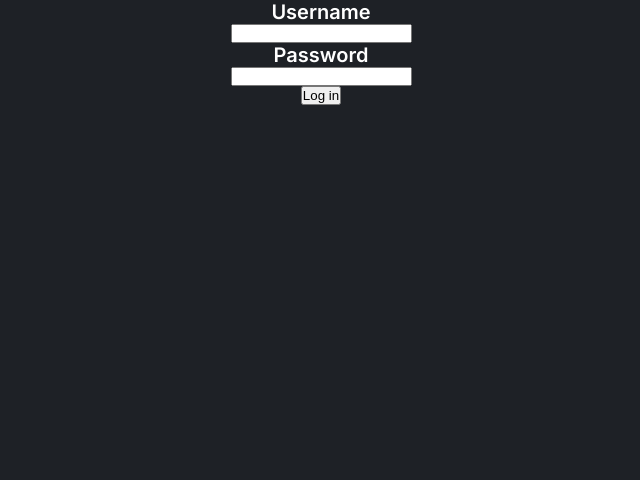
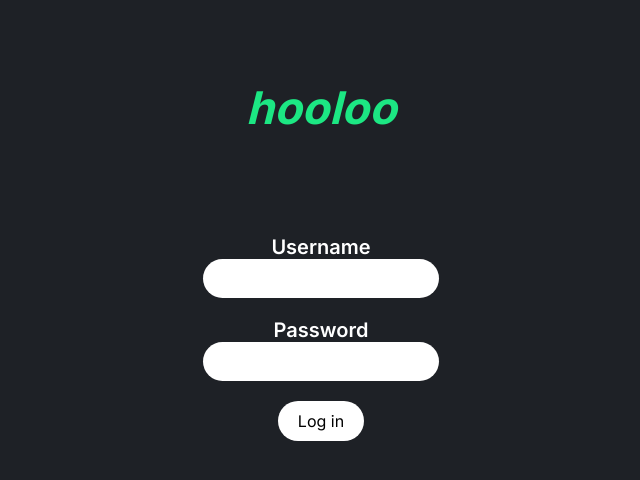
Before and after one commit to localhostwiththemost/hooloo, a React (Vite) app: page /login in a window 1280 px wide. Shown: the top 480 px of the page, without its empty margins (319-959 px from the left). Built offline with nearby package versions, Linux system fonts and the light colour scheme; no server answers.

Commit message:
Added error page/logic and login/logout logic as well as styling for both

```diff
--- a/package.json
+++ b/package.json
@@ -12,7 +12,7 @@
     "@emotion/react": "^11.10.5",
     "react": "^18.2.0",
     "react-dom": "^18.2.0",
-    "react-router-dom": "^6.6.2",
+    "react-router-dom": "^6.8.0",
     "react-spinners": "^0.13.7"
   },
   "devDependencies": {
--- a/src/Account.jsx
+++ b/src/Account.jsx
@@ -1,7 +1,7 @@
 import React, { useState, useEffect } from "react";
 import { Link } from "react-router-dom";
 
-function Account() {
+function Account(props) {
   const [name, setName] = useState("");
   const [username, setUsername] = useState("admin");
   const [password, setPassword] = useState("admin");
@@ -61,7 +61,14 @@ function Account() {
     <>
       <section className="account-section">
         <Link to="/login">
-          <ion-icon name="log-out-outline" className="logout-icon"></ion-icon>
+          <ion-icon
+            name="log-out-outline"
+            className="logout-icon"
+            onClick={() => {
+              localStorage.setItem("isLoggedIn", false);
+              props.updateIsLoggedIn(false);
+            }}
+          ></ion-icon>
         </Link>
         <div className="account-container">
           <h1 className="account-heading">Manage Your Account</h1>
--- a/src/App.jsx
+++ b/src/App.jsx
@@ -1,5 +1,5 @@
 import React, { useState, useEffect } from "react";
-import { Route, Routes, useLocation } from "react-router-dom";
+import { Route, Routes, useLocation, useNavigate } from "react-router-dom";
 import "./sass/main.css";
 import Login from "./Login";
 import ScrollToTop from "./ScrollToTop";
@@ -10,6 +10,7 @@ import Genres from "./Genres";
 import Starred from "./Starred";
 import Account from "./Account";
 import Footer from "./Footer";
+import ErrorPage from "./ErrorPage";
 import { OMDB_API_KEY } from "./env.js";
 
 const API_KEY = OMDB_API_KEY;
@@ -21,8 +22,39 @@ function App() {
   const [searchTerm, setSearchTerm] = useState("Movie");
   const [loading, setLoading] = useState(true);
   const [className, setClassName] = useState("");
+  const [isLoggedIn, setIsLoggedIn] = useState(
+    localStorage.getItem("isLoggedIn")
+  );
 
   const location = useLocation();
+  const navigate = useNavigate();
+
+  // A callback function to update the isLoggedIn state in the App component
+  const updateIsLoggedIn = (status) => {
+    setIsLoggedIn(status);
+    navigate("/");
+  };
+
+  useEffect(() => {
+    const isLoggedInLS = localStorage.getItem("isLoggedIn");
+    if (!isLoggedInLS) {
+      localStorage.setItem("isLoggedIn", false);
+    }
+
+    if (isLoggedInLS === "true") {
+      setIsLoggedIn(true);
+    } else {
+      setIsLoggedIn(false);
+    }
+  }, []);
+
+  // If user navigates to the login page they will be logged out
+  useEffect(() => {
+    if (location.pathname === "/login" && isLoggedIn) {
+      localStorage.setItem("isLoggedIn", false);
+      setIsLoggedIn(false);
+    }
+  }, [location.pathname, isLoggedIn]);
 
   useEffect(() => {
     setLoading(false);
@@ -46,6 +78,8 @@ function App() {
 
   return (
     <>
+      {isLoggedIn ? (
+        <>
           <ScrollToTop />
           <NavBar
             searchMovies={searchMovies}
@@ -53,7 +87,11 @@ function App() {
             setSearchTerm={setSearchTerm}
             className={className}
           />
+        </>
+      ) : null}
       <Routes>
+        {isLoggedIn ? (
+          <>
             <Route
               path="/"
               element={<Results loading={loading} movies={movies} />}
@@ -62,16 +100,31 @@ function App() {
               path="/login"
               element={
                 <div className="login-page">
-              <Login />
+                  <Login updateIsLoggedIn={updateIsLoggedIn} />
                 </div>
               }
             />
             <Route path="/featured" element={<Featured />} />
             <Route path="/genres" element={<Genres />} />
             <Route path="/starred" element={<Starred />} />
-        <Route path="/account" element={<Account />} />
+            <Route
+              path="/account"
+              element={<Account updateIsLoggedIn={updateIsLoggedIn} />}
+            />
+          </>
+        ) : (
+          <Route
+            path="/login"
+            element={
+              <div className="login-page">
+                <Login updateIsLoggedIn={updateIsLoggedIn} />
+              </div>
+            }
+          />
+        )}
+        <Route path="*" element={<ErrorPage />} />
       </Routes>
-      <Footer className={className} />
+      {isLoggedIn ? <Footer className={className} /> : null}
     </>
   );
 }
--- /dev/null
+++ b/src/ErrorPage.jsx
@@ -0,0 +1,11 @@
+import React from "react";
+
+function ErrorPage() {
+  return (
+    <div className="error-container">
+      <h1 className="error">404: Page Not Found</h1>
+    </div>
+  );
+}
+
+export default ErrorPage;
--- a/src/Login.jsx
+++ b/src/Login.jsx
@@ -11,7 +11,6 @@ function Login(props) {
 
   useEffect(() => {
     if (isLoggedIn && location.pathname === "/login") {
-      //history.push("/");
       navigate("/");
     }
   }, [isLoggedIn, location]);
@@ -23,8 +22,10 @@ function Login(props) {
 
     if (username !== "" && password !== "") {
       if (username === lsUsername && password === lsPassword) {
+        localStorage.setItem("isLoggedIn", true);
         setIsLoggedIn(true);
-        //navigate("/");
+        // Pass the updated isLoggedIn value to the parent component(App) using props
+        props.updateIsLoggedIn(true);
       } else {
         alert("Incorrect username or password");
       }
@@ -36,6 +37,9 @@ function Login(props) {
   return (
     <>
       <div className="login-container">
+        <div className="login-title__container">
+          <h1 className="login-title">hooloo</h1>
+        </div>
         <form className="login-form" onSubmit={handleSubmit}>
           <label htmlFor="username">Username</label>
           <input
@@ -49,7 +53,9 @@ function Login(props) {
             name="password"
             onChange={(e) => setPassword(e.target.value)}
           />
-          <button type="submit">Log in</button>
+          <button type="submit" className="login-btn">
+            Log in
+          </button>
         </form>
       </div>
     </>
--- a/src/NavBar.jsx
+++ b/src/NavBar.jsx
@@ -1,10 +1,11 @@
 import React, { useState } from "react";
-import { Link, useNavigate } from "react-router-dom";
+import { Link, useNavigate, useLocation } from "react-router-dom";
 
 function NavBar(props) {
   const [activeTab, setActiveTab] = useState("home");
 
   const navigate = useNavigate();
+  const location = useLocation();
 
   const searchMovies = async (title) => {
     navigate("/");
@@ -25,7 +26,7 @@ function NavBar(props) {
             <li>
               <Link
                 to="/"
-                className={activeTab === "home" ? "active" : ""}
+                className={location.pathname === "/" ? "active" : ""}
                 onClick={() => setActiveTab("home")}
               >
                 Home
@@ -34,7 +35,7 @@ function NavBar(props) {
             <li>
               <Link
                 to="/featured"
-                className={activeTab === "featured" ? "active" : ""}
+                className={location.pathname === "/featured" ? "active" : ""}
                 onClick={() => setActiveTab("featured")}
               >
                 Featured
@@ -43,7 +44,7 @@ function NavBar(props) {
             <li>
               <Link
                 to="/genres"
-                className={activeTab === "genres" ? "active" : ""}
+                className={location.pathname === "/genres" ? "active" : ""}
                 onClick={() => setActiveTab("genres")}
               >
                 Genres
@@ -52,7 +53,7 @@ function NavBar(props) {
             <li>
               <Link
                 to="/starred"
-                className={activeTab === "starred" ? "active" : ""}
+                className={location.pathname === "/starred" ? "active" : ""}
                 onClick={() => setActiveTab("starred")}
               >
                 My Starred
@@ -82,7 +83,7 @@ function NavBar(props) {
           </div>
           <Link
             to="/account"
-            className={activeTab === "account" ? "active-account" : ""}
+            className={location.pathname === "/account" ? "active-account" : ""}
             onClick={() => setActiveTab("account")}
           >
             <ion-icon name="person-circle"></ion-icon>
--- /dev/null
+++ b/src/sass/components/_button.scss
@@ -0,0 +1,13 @@
+.login-btn {
+  padding: 1rem 2rem;
+  font-family: "Inter", sans-serif;
+  font-size: 1.6rem;
+  border-radius: 3rem;
+  border: none;
+  cursor: pointer;
+  background-color: #fff;
+}
+
+.login-btn:hover {
+  background-color: $color-hulu-green;
+}
--- a/src/sass/components/_login.scss
+++ b/src/sass/components/_login.scss
@@ -2,6 +2,22 @@
   //z-index: 10000;
   background-color: #1e2126;
   height: 100vh;
+}
+
+.login-title__container {
+  display: flex;
+  flex-direction: column;
+  justify-content: center;
+  align-items: center;
+  padding-top: 80px;
+  padding-bottom: 100px;
+}
+
+.login-title {
+  color: $color-hulu-green;
+  font-weight: 700;
+  font-size: 4.5rem;
+  font-style: italic;
 }
 
 .login-form {
@@ -9,6 +25,26 @@
   flex-direction: column;
   justify-content: center;
   align-items: center;
+
+  & input {
+    //border-radius: 25px;
+    padding: 1rem 1rem;
+    border-radius: 3rem;
+    //height: 30px;
+    font-family: "Inter", sans-serif;
+    border: none;
+    font-size: 1.5rem;
+    font-weight: 500;
+    outline: none;
+  }
+
+  & input:first-of-type {
+    margin-bottom: 20px;
+  }
+
+  & input:last-of-type {
+    margin-bottom: 20px;
+  }
 
   & label {
     color: #fff;
--- a/src/sass/main.css
+++ b/src/sass/main.css
@@ -34,9 +34,39 @@ body {
   font-family: "Inter", sans-serif;
 }
 
+.login-btn {
+  padding: 1rem 2rem;
+  font-family: "Inter", sans-serif;
+  font-size: 1.6rem;
+  border-radius: 3rem;
+  border: none;
+  cursor: pointer;
+  background-color: #fff;
+}
+
+.login-btn:hover {
+  background-color: #1ce783;
+}
+
 .login-container {
   background-color: #1e2126;
   height: 100vh;
+}
+
+.login-title__container {
+  display: flex;
+  flex-direction: column;
+  justify-content: center;
+  align-items: center;
+  padding-top: 80px;
+  padding-bottom: 100px;
+}
+
+.login-title {
+  color: #1ce783;
+  font-weight: 700;
+  font-size: 4.5rem;
+  font-style: italic;
 }
 
 .login-form {
@@ -44,6 +74,21 @@ body {
   flex-direction: column;
   justify-content: center;
   align-items: center;
+}
+.login-form input {
+  padding: 1rem 1rem;
+  border-radius: 3rem;
+  font-family: "Inter", sans-serif;
+  border: none;
+  font-size: 1.5rem;
+  font-weight: 500;
+  outline: none;
+}
+.login-form input:first-of-type {
+  margin-bottom: 20px;
+}
+.login-form input:last-of-type {
+  margin-bottom: 20px;
 }
 .login-form label {
   color: #fff;
@@ -202,6 +247,20 @@ body {
 
 .account-form label:not(:first-child) {
   margin-top: 10px;
+}
+
+.error-container {
+  background-color: #1e2126;
+  height: 100vh;
+  display: flex;
+  flex-direction: column;
+  justify-content: center;
+  align-items: center;
+}
+
+.error {
+  color: #fff;
+  font-size: 3rem;
 }
 
 footer {
--- a/src/sass/main.scss
+++ b/src/sass/main.scss
@@ -2,10 +2,12 @@
 
 @import "base/base";
 
+@import "components/button";
 @import "components/login";
 @import "components/moviecard";
 
 @import "layout/account";
+@import "layout/error";
 @import "layout/footer";
 @import "layout/genres";
 @import "layout/nav";
```
Also changed, not shown: src/Featured.jsx (+7 -0 lines), src/sass/layout/_error.scss (added, +13 -0 lines), 2 other files (tests, documents, lock files or other folders). Lines whose indentation alone changed are shown as unchanged.
